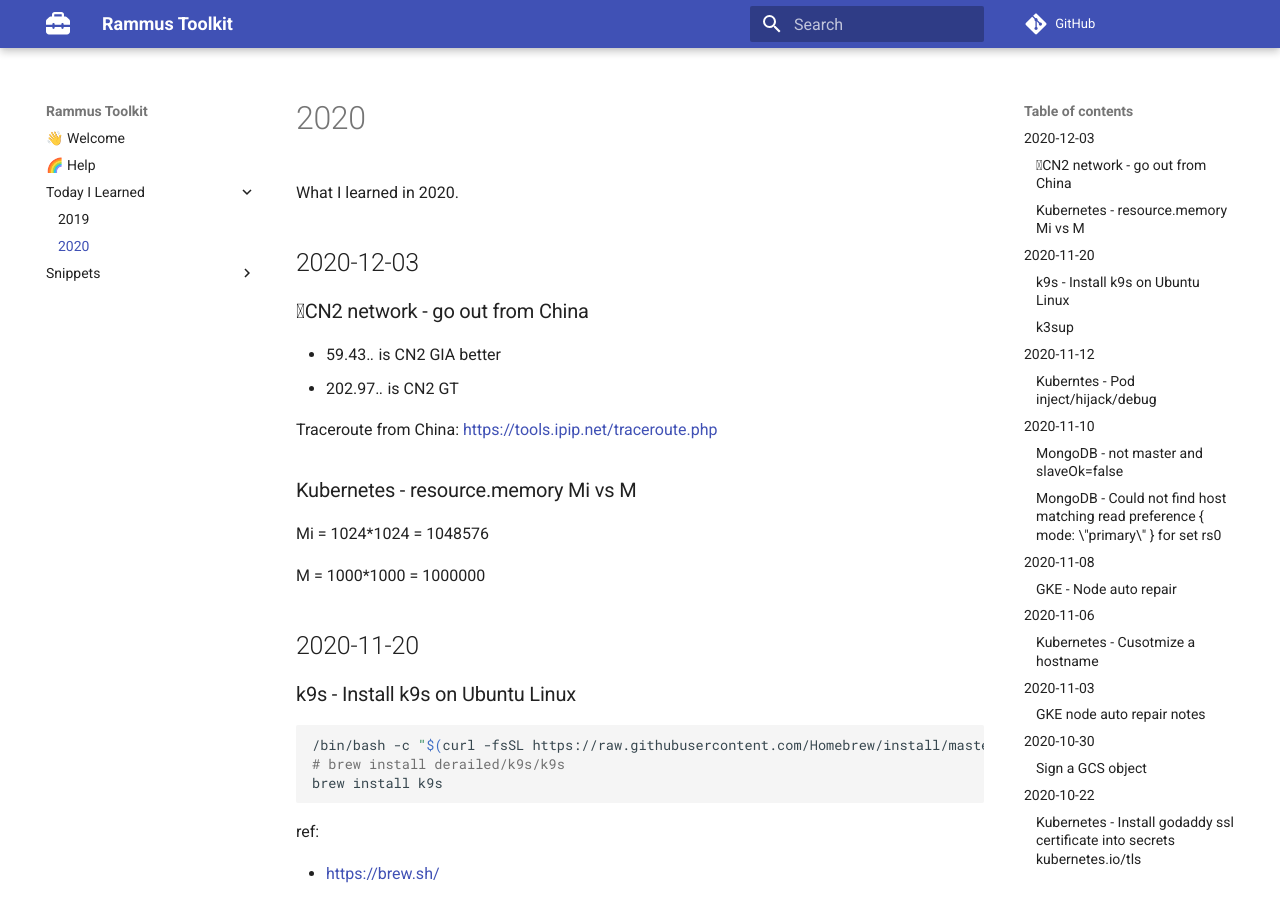
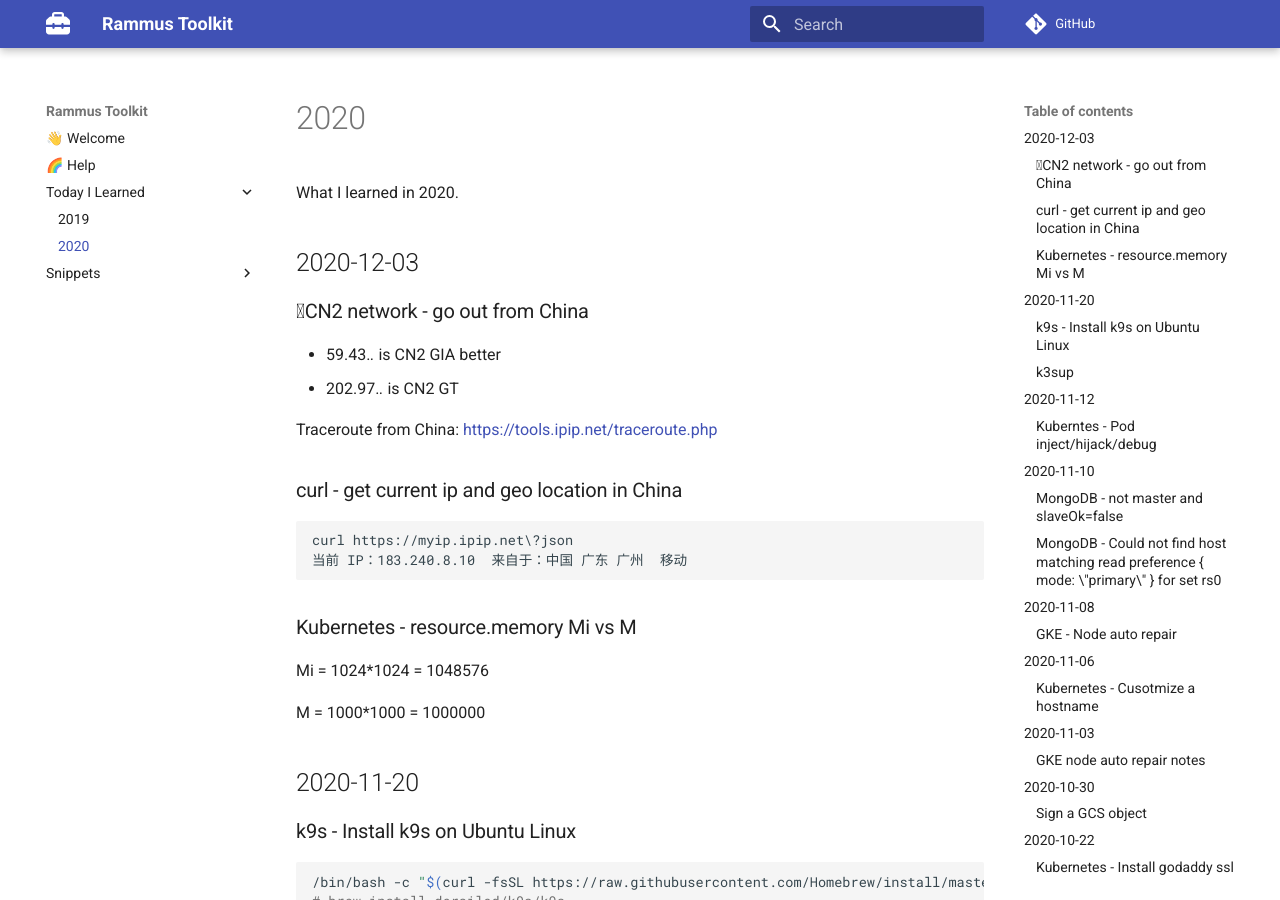
Before and after one commit to RammusXu/toolkit, an MkDocs documentation site: the page built from docs/Today-I-Learned/2020.md, in a window 1280 px wide and 900 px high. Built offline with MkDocs 1.6.1 and Material for MkDocs 9.7.7, drawn with Linux system fonts in a browser that asks for light colours; emoji names are drawn with the system emoji font; comment, search, counter and statistics services are not loaded.

Commit message:
curl - get current ip and geo location in China

````diff
--- a/docs/Today-I-Learned/2020.md
+++ b/docs/Today-I-Learned/2020.md
@@ -8,6 +8,12 @@ What I learned in 2020.
 - 202.97.*.* is CN2 GT
 
 Traceroute from China: https://tools.ipip.net/traceroute.php
+
+### curl - get current ip and geo location in China
+```
+curl https://myip.ipip.net\?json
+当前 IP：183.240.8.10  来自于：中国 广东 广州  移动
+```
 
 ### Kubernetes - resource.memory Mi vs M
 
````
